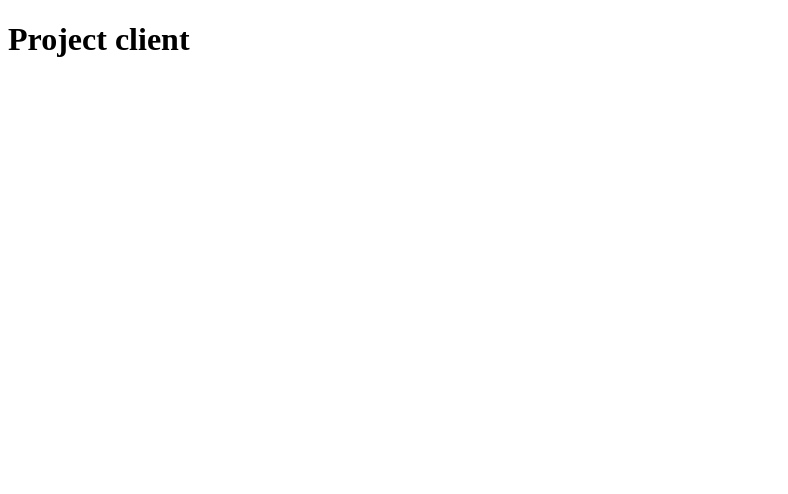
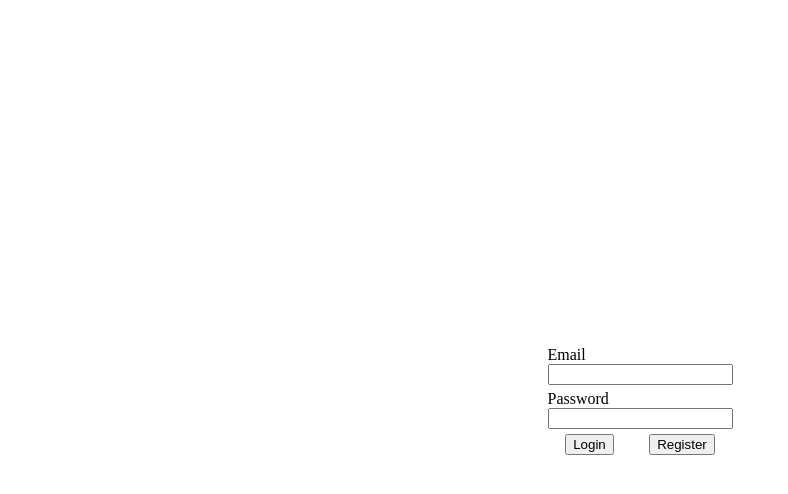
Before and after one commit to yshauliuk/exadel_project_client, a React (Vite) app: page / in a window 1280 px wide. Shown: the top 494 px of the page, without its empty margins (0-788 px from the left). Built offline with nearby package versions, Linux system fonts and the light colour scheme.

Commit message:
auth component + conn with BE

```diff
--- a/src/App.tsx
+++ b/src/App.tsx
@@ -1,7 +1,8 @@
-function App() {
-  return (
-    <h1>Project client</h1>
-  )
-}
+import React from "react";
+import { Authorization } from "./components";
 
-export default App
+const App: React.FC = () => {
+  return <Authorization />;
+};
+
+export default App;
--- /dev/null
+++ b/src/components/Authorization/Authorization.tsx
@@ -0,0 +1,68 @@
+import axios from "axios";
+import React, { useState } from "react";
+
+export const Authorization: React.FC = () => {
+  const [pushedButton, setPushedButton] = useState<string | null>(null);
+
+  const handleSubmit = async (e: React.FormEvent<HTMLElement>) => {
+    e.preventDefault();
+
+    const target = e.target as HTMLFormElement;
+    const formData = new FormData(e.target as HTMLFormElement);
+    const dataObject = Object.fromEntries(formData);
+
+    pushedButton && pushedButton === "Login"
+      ? await axios
+          .post("http://localhost:8000/login", dataObject)
+          .then((res) => console.log(res))
+          .catch((err) => console.log(err.message))
+      : await axios
+          .post("http://localhost:8000/register", dataObject)
+          .then((res) => console.log(res))
+          .catch((err) => console.log(err.message));
+
+    target.reset();
+  };
+
+  const onClickHandler = (e: React.MouseEvent<HTMLElement>) => {
+    const target = e.target as HTMLButtonElement;
+    setPushedButton(target.innerHTML);
+  };
+
+  return (
+    <div
+      style={{
+        display: "flex",
+        justifyContent: "center",
+        alignItems: "center",
+        height: "100vh",
+      }}
+    >
+      <form
+        onSubmit={handleSubmit}
+        action="post"
+        style={{
+          display: "flex",
+          flexDirection: "column",
+        }}
+      >
+        <label htmlFor="email">Email</label>
+        <input type="email" name="email" id="email" required />
+        <label htmlFor="password" style={{ marginTop: "5px" }}>
+          Password
+        </label>
+        <input type="password" name="password" id="password" required />
+        <div
+          style={{
+            display: "flex",
+            justifyContent: "space-around",
+            marginTop: "5px",
+          }}
+        >
+          <button onClick={onClickHandler}>Login</button>
+          <button onClick={onClickHandler}>Register</button>
+        </div>
+      </form>
+    </div>
+  );
+};
--- /dev/null
+++ b/src/components/Authorization/index.tsx
@@ -0,0 +1 @@
+export { Authorization } from "./Authorization";
--- /dev/null
+++ b/src/components/index.tsx
@@ -0,0 +1 @@
+export { Authorization } from './Authorization';
--- /dev/null
+++ b/src/index.css
@@ -0,0 +1,3 @@
+body {
+    margin: 0;
+}
```
Also changed, not shown: src/main.tsx (+6 -6 lines).
